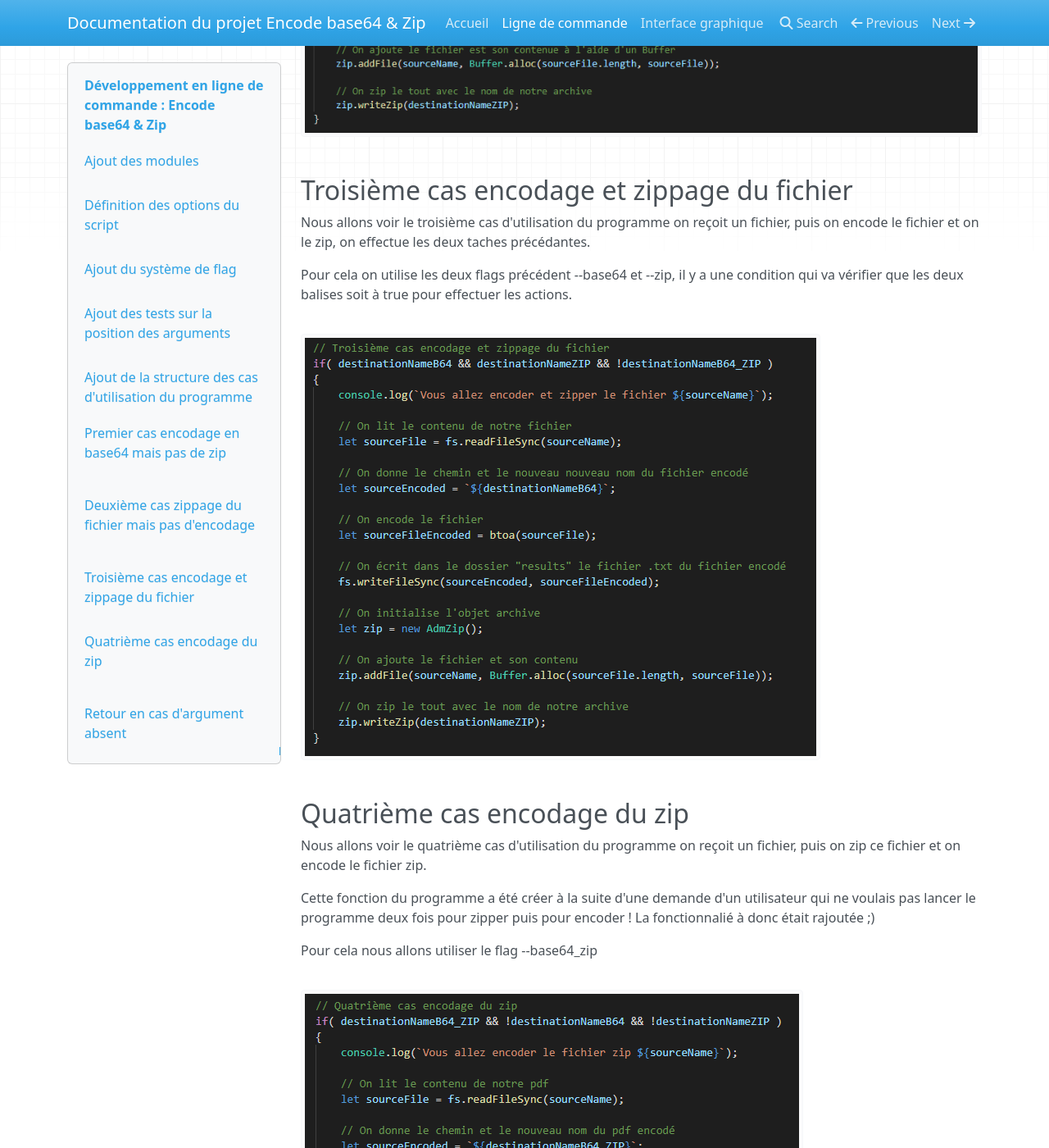
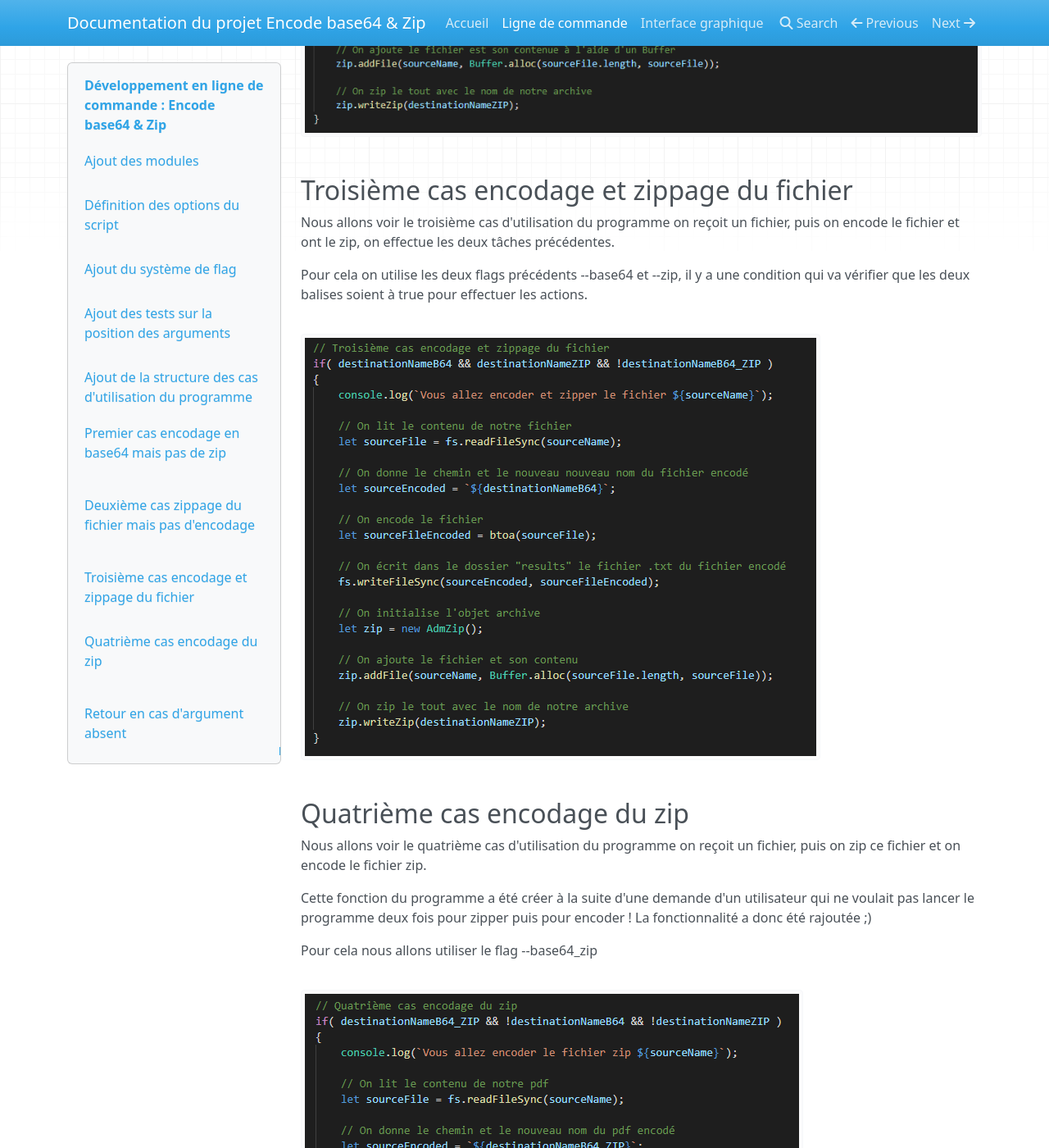
Before and after one commit to RexT2507/Encode_B64_ZIP, an MkDocs documentation site: the page built from documentation/Encodage-base64-zip/docs/cmd.md, in a window 1280 px wide and 1400 px high, scrolled down 3518 px. Shown: the whole window at 82% size. Built offline with MkDocs 1.6.1, drawn with Linux system fonts in a browser that asks for light colours; nearby versions of some CDN libraries; some of the changed text lies outside the part shown.

```diff
--- a/documentation/Encodage-base64-zip/docs/cmd.md
+++ b/documentation/Encodage-base64-zip/docs/cmd.md
@@ -112,11 +112,11 @@
 
 #
 
-Nous allons voir le troisième cas d'utilisation du programme on reçoit un fichier, puis on encode le fichier et on le zip, on effectue les deux taches précédantes.
+Nous allons voir le troisième cas d'utilisation du programme on reçoit un fichier, puis on encode le fichier et ont le zip, on effectue les deux tâches précédentes.
 
 #
 
-Pour cela on utilise les deux flags précédent --base64 et --zip, il y a une condition qui va vérifier que les deux balises soit à true pour effectuer les actions.
+Pour cela on utilise les deux flags précédents --base64 et --zip, il y a une condition qui va vérifier que les deux balises soient à true pour effectuer les actions.
 
 ![Screenshot](img/trois_cas.PNG)
 
@@ -128,7 +128,7 @@
 
 #
 
-Cette fonction du programme a été créer à la suite d'une demande d'un utilisateur qui ne voulais pas lancer le programme deux fois pour zipper puis pour encoder ! La fonctionnalié à donc était rajoutée ;)
+Cette fonction du programme a été créer à la suite d'une demande d'un utilisateur qui ne voulait pas lancer le programme deux fois pour zipper puis pour encoder ! La fonctionnalité a donc été rajoutée ;)
 
 #
 
@@ -140,6 +140,9 @@
 
 #
 
-Il faut penser à mettre une erreur si on ne saisie aucun argument, cela va de soit !
+Il faut penser à mettre une erreur si on ne saisit aucun argument, cela va de soi !
 
 ![Screenshot](img/nothing.PNG)
+
+
+On en a fini avec la partie développement !
```
Also changed, not shown: other parts of documentation/Encodage-base64-zip/docs/cmd.md (+12 -12 lines).
